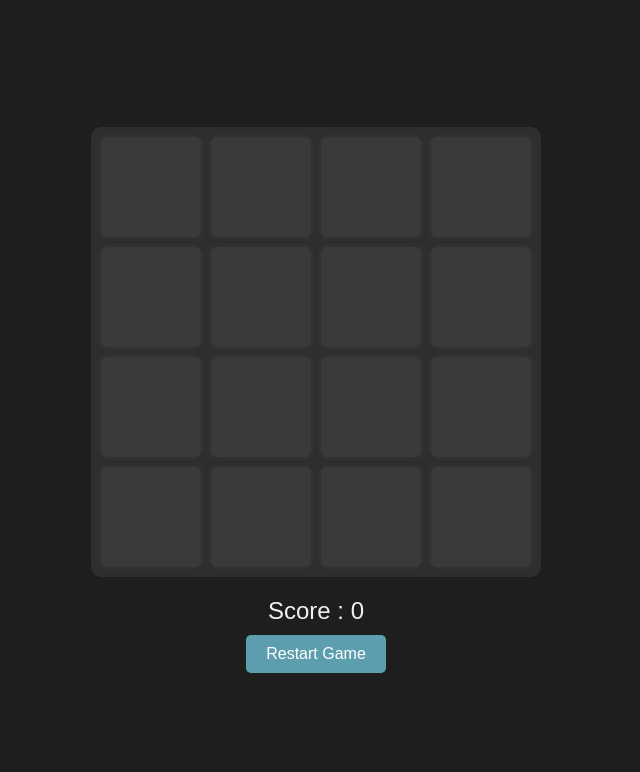
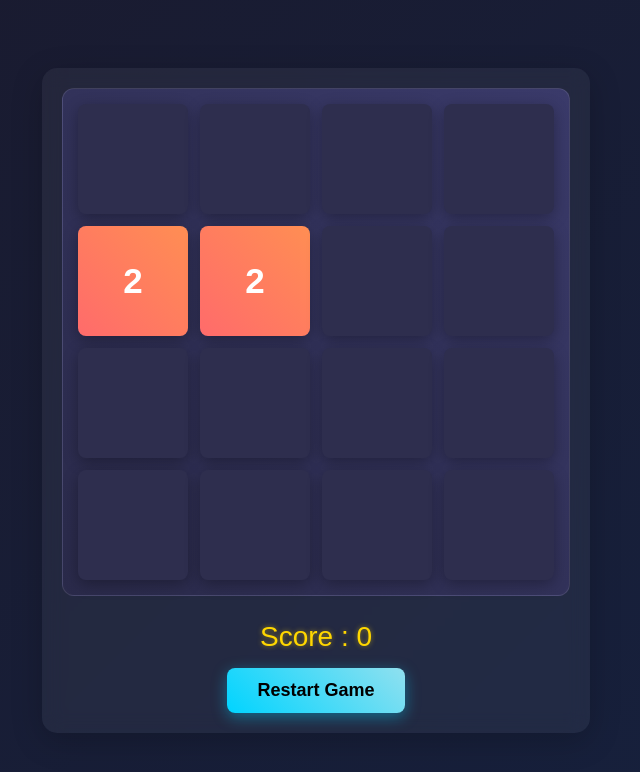
Before and after one commit to Ayush1Rajput/2048_Game, a plain HTML site: page index.html in a window 1280 px wide. Shown: the whole page, without its empty margins (324-964 px from the left). Drawn offline with Linux system fonts and the light colour scheme.

Commit message:
Fix. improve the styling

```diff
--- a/index.html
+++ b/index.html
@@ -8,7 +8,8 @@
 </head>
 <body>
     <div class="game-container">
-        <div class="game-board">
+        <div class="game-board" id="game-board">
+            <!-- <div class="tile"></div>
             <div class="tile"></div>
             <div class="tile"></div>
             <div class="tile"></div>
@@ -23,8 +24,7 @@
             <div class="tile"></div>
             <div class="tile"></div>
             <div class="tile"></div>
-            <div class="tile"></div>
-            <div class="tile"></div>
+            <div class="tile"></div> -->
         </div>
         <div class="game-info">
             <div class="score-container">
--- a/script.js
+++ b/script.js
@@ -7,6 +7,7 @@ let tiles = [];
 
 function initializeGame() {
     tiles = [];
+    score=0
     board.innerHTML = '';
     for (let i = 0; i < 16; i++) {
         let tile = document.createElement("div");
@@ -142,4 +143,4 @@ document.addEventListener("keydown", (e) => {
 initializeGame();
 
 restartButton.addEventListener("click", initializeGame);
-restartButton.addEventListener("click",score=0);
+// restartButton.addEventListener("click",score=0);
--- a/style.css
+++ b/style.css
@@ -5,119 +5,173 @@
 }
 
 body {
-    font-family: Arial, Helvetica, sans-serif;
+    font-family: 'Poppins', Arial, Helvetica, sans-serif;
     display: flex;
     justify-content: center;
     align-items: center;
-    height: 100vh;
-    background-color: #1e1e1e;
-    color: #f0f0f0;
+    min-height: 100vh;
+    background: linear-gradient(135deg, #1a1a2e 0%, #16213e 100%);
+    color: #e0e0e0;
+    overflow: hidden;
 }
 
 .game-container {
     display: flex;
     flex-direction: column;
     align-items: center;
+    padding: 20px;
+    background: rgba(255, 255, 255, 0.05);
+    border-radius: 15px;
+    backdrop-filter: blur(10px);
+    box-shadow: 0 8px 32px rgba(0, 0, 0, 0.2);
 }
 
 .game-board {
     display: grid;
-    grid-template-columns: repeat(4, 100px);
-    grid-template-rows: repeat(4, 100px);
-    gap: 10px;
-    background-color: #2e2e2e;
-    padding: 10px;
-    border-radius: 10px;
+    grid-template-columns: repeat(4, 110px);
+    grid-template-rows: repeat(4, 110px);
+    gap: 12px;
+    background: linear-gradient(45deg, #2a2a4a, #3a3a6a);
+    padding: 15px;
+    border-radius: 12px;
+    border: 1px solid rgba(255, 255, 255, 0.1);
 }
 
 .tile {
-    width: 100px;
-    height: 100px;
+    width: 110px;
+    height: 110px;
     display: flex;
     justify-content: center;
     align-items: center;
-    background-color: #3a3a3a;
+    background: #2e2e4e;
     color: #ffffff;
-    font-size: 24px;
-    font-weight: bold;
-    border-radius: 6px;
-    box-shadow: 0 0 8px rgba(255, 255, 255, 0.05);
+    font-size: 35px;
+    font-weight: 600;
+    border-radius: 8px;
+    box-shadow: 0 4px 15px rgba(0, 0, 0, 0.3);
+    transition: transform 0.2s ease, box-shadow 0.2s ease;
+    position: relative;
+    overflow: hidden;
+    /* border: 2px solid white; */
+}
+
+.tile:hover {
+    transform: translateY(-3px);
+    box-shadow: 0 6px 20px rgba(0, 0, 0, 0.4);
+}
+
+.tile::before {
+    content: '';
+    position: absolute;
+    top: 0;
+    left: 0;
+    width: 100%;
+    height: 100%;
+    background: linear-gradient(45deg, rgba(255, 255, 255, 0.1), transparent);
+    opacity: 0;
+    transition: opacity 0.3s ease;
+}
+
+.tile:hover::before {
+    opacity: 1;
 }
 
 .tile-2 {
-    background-color: #393939;
+    background: linear-gradient(45deg, #ff6b6b, #ff8e53);
 }
 
 .tile-4 {
-    background-color: #4a4a4a;
+    background: linear-gradient(45deg, #ff8e53, #ffb07a);
 }
 
 .tile-8 {
-    background-color: #5e3d2e;
-    color: white;
+    background: linear-gradient(45deg, #ff4e50, #f9d423);
+    color: #fff;
 }
 
 .tile-16 {
-    background-color: #7a4423;
-    color: white;
+    background: linear-gradient(45deg, #f9d423, #e65c00);
+    color: #fff;
 }
 
 .tile-32 {
-    background-color: #94402d;
-    color: white;
+    background: linear-gradient(45deg, #e65c00, #ff2e63);
+    color: #fff;
 }
 
 .tile-64 {
-    background-color: #b03b26;
-    color: white;
+    background: linear-gradient(45deg, #ff2e63, #ff6b6b);
+    color: #fff;
 }
 
 .tile-128 {
-    background-color: #c6a431;
-    color: black;
+    background: linear-gradient(45deg, #00d4ff, #90e0ef);
+    color: #000;
 }
 
 .tile-256 {
-    background-color: #bfa52b;
-    color: black;
+    background: linear-gradient(45deg, #90e0ef, #00b4d8);
+    color: #000;
 }
 
 .tile-512 {
-    background-color: #b59e1d;
-    color: black;
+    background: linear-gradient(45deg, #00b4d8, #0077b6);
+    color: #000;
 }
 
 .tile-1024 {
-    background-color: #aa990f;
-    color: black;
+    background: linear-gradient(45deg, #0077b6, #023e8a);
+    color: #fff;
 }
 
 .tile-2048 {
-    background-color: #9c8d00;
-    color: black;
+    background: linear-gradient(45deg, #ffd700, #ffaa00);
+    color: #000;
+    animation: glow 1.5s ease-in-out infinite alternate;
+}
+
+@keyframes glow {
+    0% {
+        box-shadow: 0 0 10px #ffd700, 0 0 20px #ffaa00, 0 0 30px rgba(255, 215, 0, 0.5);
+    }
+    100% {
+        box-shadow: 0 0 20px #ffd700, 0 0 30px #ffaa00, 0 0 40px rgba(255, 215, 0, 0.7);
+    }
 }
 
 .game-info {
-    margin-top: 20px;
+    margin-top: 25px;
     text-align: center;
 }
 
 .score-container {
-    font-size: 24px;
-    margin-bottom: 10px;
+    font-size: 28px;
+    font-weight: 500;
+    margin-bottom: 15px;
+    color: #ffd700;
+    text-shadow: 0 0 5px rgba(255, 215, 0, 0.5);
 }
 
 button {
-    padding: 10px 20px;
-    font-size: 16px;
-    background-color: #5c9ead;
-    color: #ffffff;
+    padding: 12px 30px;
+    font-size: 18px;
+    font-weight: 600;
+    background: linear-gradient(45deg, #00d4ff, #90e0ef);
+    color: #000;
     border: none;
-    border-radius: 5px;
+    border-radius: 8px;
     cursor: pointer;
-    transition: background-color 0.3s ease;
+    transition: all 0.3s ease;
+    box-shadow: 0 4px 15px rgba(0, 212, 255, 0.4);
 }
 
 button:hover {
-    background-color: #66bb6a;
+    background: linear-gradient(45deg, #90e0ef, #00b4d8);
+    transform: translateY(-2px);
+    box-shadow: 0 6px 20px rgba(0, 212, 255, 0.6);
 }
+
+button:active {
+    transform: translateY(0);
+    box-shadow: 0 2px 10px rgba(0, 212, 255, 0.3);
+}
```
